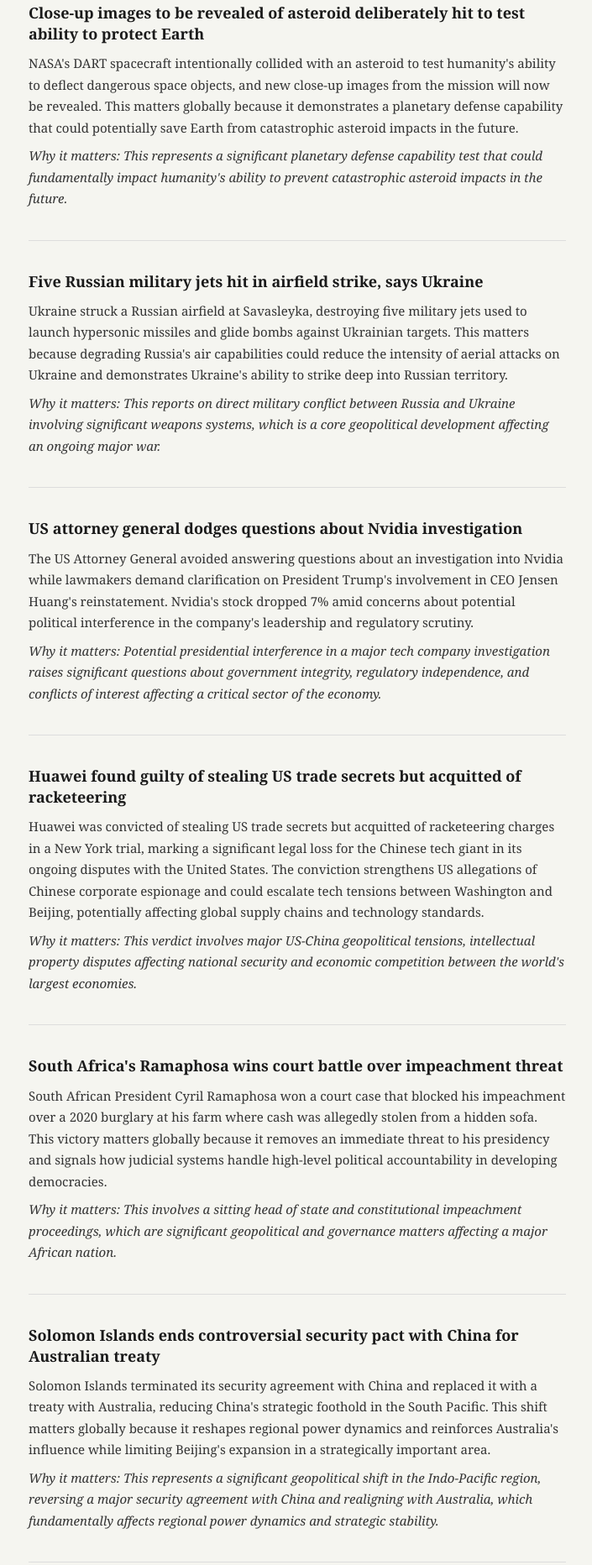
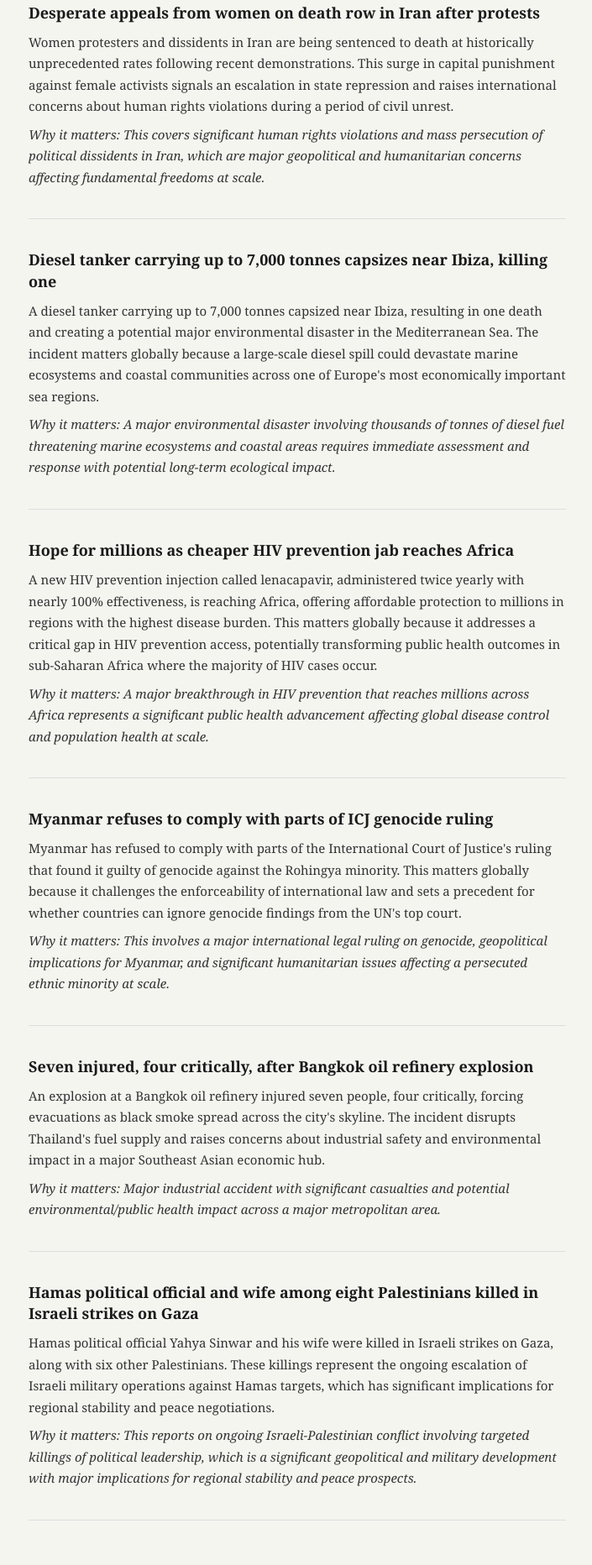
Before and after one commit to bm1815/essential-news, a plain HTML site: page index.html in a window 1280 px wide. Shown: the part 848-2712 px from the top of the page at 84% size, without its empty margins (286-991 px from the left). Drawn offline with Linux system fonts and the light colour scheme.

Commit message:
Update news 2026-11-26

```diff
--- a/index.html
+++ b/index.html
@@ -86,58 +86,56 @@
 
     <header>
         <h1>Essential News</h1>
-        <p>November 25, 2026 — 8 stories that matter</p>
+        <p>November 26, 2026 — 8 stories that matter</p>
     </header>
 
 
     <div class="story">
-        <h2><a href="https://www.bbc.co.uk/news/articles/cmx27g533zwyo?at_medium=RSS&at_campaign=rss" target="_blank">Russia's own figures show it has lost nearly 500,000 people in Ukraine war</a></h2>
-        <p>Russia's leaked internal data confirms approximately 500,000 military and civilian casualties since the full-scale invasion of Ukraine began, representing an unprecedented loss that is reshaping Russian demographics. This verified figure matters globally because it demonstrates the war's massive human cost, complicates narratives from both sides, and signals potential long-term consequences for Russia's population and military capacity.</p>
-        <p class="reason">Why it matters: This reveals significant human costs and military casualties from a major ongoing conflict with major geopolitical implications for Europe and global stability.</p>
+        <h2><a href="https://www.bbc.co.uk/news/articles/cqlymky8kpzjo?at_medium=RSS&at_campaign=rss" target="_blank">German boat dealer suspected of supplying Channel smuggling gangs, BBC finds</a></h2>
+        <p>A German boat dealer is suspected of supplying vessels and engines to human trafficking gangs operating in the English Channel, with nearly a third of crossings in early 2026 allegedly linked to his firm. This matters globally because it reveals how organized smuggling networks exploit legal commercial supply chains to facilitate dangerous illegal migrations that endanger lives across international borders.</p>
+        <p class="reason">Why it matters: This reveals a significant supply chain enabling human trafficking and illegal migration across the Channel, which affects border security, public policy, and international law enforcement coordination between nations.</p>
     </div>
 
     <div class="story">
-        <h2><a href="https://www.bbc.co.uk/news/articles/cw24e17v9e51o?at_medium=RSS&at_campaign=rss" target="_blank">My family were killed in Ukraine. My mum blamed Zelensky's troops - the truth is complicated</a></h2>
-        <p>I don't have access to the full article text, so I can't provide an accurate 2-sentence summary of the specific details and findings from this BBC investigation.
-
-To give you a proper summary focused on what happened and why it matters globally, I would need to read the complete story. If you can share the article text or more details about the investigation's findings, I'd be happy to summarize it for you.</p>
-        <p class="reason">Why it matters: This investigates documented civilian casualties and alleged war crimes in an active conflict with major geopolitical implications, touching on accountability and the human cost of war.</p>
+        <h2><a href="https://www.bbc.co.uk/news/videos/cvglrz5yr79go?at_medium=RSS&at_campaign=rss" target="_blank">Watch: BBC confronts German man suspected of supplying migrant gangs with small boats</a></h2>
+        <p>A German man suspected of supplying boats to migrant smuggling gangs is fighting extradition to France, where he faces charges including human trafficking and manslaughter. His case highlights the criminal networks profiting from dangerous migrant crossings across the English Channel, a major route for undocumented immigration to Europe.</p>
+        <p class="reason">Why it matters: Human smuggling operations and migrant trafficking are significant transnational crime issues with geopolitical and humanitarian implications affecting policy and international law enforcement.</p>
     </div>
 
     <div class="story">
-        <h2><a href="https://www.bbc.co.uk/news/articles/cw8dv112r5gmo?at_medium=RSS&at_campaign=rss" target="_blank">Close-up images to be revealed of asteroid deliberately hit to test ability to protect Earth</a></h2>
-        <p>NASA's DART spacecraft intentionally collided with an asteroid to test humanity's ability to deflect dangerous space objects, and new close-up images from the mission will now be revealed. This matters globally because it demonstrates a planetary defense capability that could potentially save Earth from catastrophic asteroid impacts in the future.</p>
-        <p class="reason">Why it matters: This represents a significant planetary defense capability test that could fundamentally impact humanity's ability to prevent catastrophic asteroid impacts in the future.</p>
+        <h2><a href="https://www.bbc.co.uk/news/articles/cm8x0ve4yd7wo?at_medium=RSS&at_campaign=rss" target="_blank">Desperate appeals from women on death row in Iran after protests</a></h2>
+        <p>Women protesters and dissidents in Iran are being sentenced to death at historically unprecedented rates following recent demonstrations. This surge in capital punishment against female activists signals an escalation in state repression and raises international concerns about human rights violations during a period of civil unrest.</p>
+        <p class="reason">Why it matters: This covers significant human rights violations and mass persecution of political dissidents in Iran, which are major geopolitical and humanitarian concerns affecting fundamental freedoms at scale.</p>
     </div>
 
     <div class="story">
-        <h2><a href="https://www.bbc.co.uk/news/articles/ck9q8xp5r5pgo?at_medium=RSS&at_campaign=rss" target="_blank">Five Russian military jets hit in airfield strike, says Ukraine</a></h2>
-        <p>Ukraine struck a Russian airfield at Savasleyka, destroying five military jets used to launch hypersonic missiles and glide bombs against Ukrainian targets. This matters because degrading Russia's air capabilities could reduce the intensity of aerial attacks on Ukraine and demonstrates Ukraine's ability to strike deep into Russian territory.</p>
-        <p class="reason">Why it matters: This reports on direct military conflict between Russia and Ukraine involving significant weapons systems, which is a core geopolitical development affecting an ongoing major war.</p>
+        <h2><a href="https://www.bbc.co.uk/news/articles/c9gklryvj24do?at_medium=RSS&at_campaign=rss" target="_blank">Diesel tanker carrying up to 7,000 tonnes capsizes near Ibiza, killing one</a></h2>
+        <p>A diesel tanker carrying up to 7,000 tonnes capsized near Ibiza, resulting in one death and creating a potential major environmental disaster in the Mediterranean Sea. The incident matters globally because a large-scale diesel spill could devastate marine ecosystems and coastal communities across one of Europe's most economically important sea regions.</p>
+        <p class="reason">Why it matters: A major environmental disaster involving thousands of tonnes of diesel fuel threatening marine ecosystems and coastal areas requires immediate assessment and response with potential long-term ecological impact.</p>
     </div>
 
     <div class="story">
-        <h2><a href="https://www.bbc.co.uk/news/articles/crpdw1qx7jgxo?at_medium=RSS&at_campaign=rss" target="_blank">US attorney general dodges questions about Nvidia investigation</a></h2>
-        <p>The US Attorney General avoided answering questions about an investigation into Nvidia while lawmakers demand clarification on President Trump's involvement in CEO Jensen Huang's reinstatement. Nvidia's stock dropped 7% amid concerns about potential political interference in the company's leadership and regulatory scrutiny.</p>
-        <p class="reason">Why it matters: Potential presidential interference in a major tech company investigation raises significant questions about government integrity, regulatory independence, and conflicts of interest affecting a critical sector of the economy.</p>
+        <h2><a href="https://www.bbc.co.uk/news/articles/cmly7jve72r2o?at_medium=RSS&at_campaign=rss" target="_blank">Hope for millions as cheaper HIV prevention jab reaches Africa</a></h2>
+        <p>A new HIV prevention injection called lenacapavir, administered twice yearly with nearly 100% effectiveness, is reaching Africa, offering affordable protection to millions in regions with the highest disease burden. This matters globally because it addresses a critical gap in HIV prevention access, potentially transforming public health outcomes in sub-Saharan Africa where the majority of HIV cases occur.</p>
+        <p class="reason">Why it matters: A major breakthrough in HIV prevention that reaches millions across Africa represents a significant public health advancement affecting global disease control and population health at scale.</p>
     </div>
 
     <div class="story">
-        <h2><a href="https://www.bbc.co.uk/news/articles/cmy49ngydqzpo?at_medium=RSS&at_campaign=rss" target="_blank">Huawei found guilty of stealing US trade secrets but acquitted of racketeering</a></h2>
-        <p>Huawei was convicted of stealing US trade secrets but acquitted of racketeering charges in a New York trial, marking a significant legal loss for the Chinese tech giant in its ongoing disputes with the United States. The conviction strengthens US allegations of Chinese corporate espionage and could escalate tech tensions between Washington and Beijing, potentially affecting global supply chains and technology standards.</p>
-        <p class="reason">Why it matters: This verdict involves major US-China geopolitical tensions, intellectual property disputes affecting national security and economic competition between the world's largest economies.</p>
+        <h2><a href="https://www.bbc.co.uk/news/articles/c61wr87wyg5wo?at_medium=RSS&at_campaign=rss" target="_blank">Myanmar refuses to comply with parts of ICJ genocide ruling</a></h2>
+        <p>Myanmar has refused to comply with parts of the International Court of Justice's ruling that found it guilty of genocide against the Rohingya minority. This matters globally because it challenges the enforceability of international law and sets a precedent for whether countries can ignore genocide findings from the UN's top court.</p>
+        <p class="reason">Why it matters: This involves a major international legal ruling on genocide, geopolitical implications for Myanmar, and significant humanitarian issues affecting a persecuted ethnic minority at scale.</p>
     </div>
 
     <div class="story">
-        <h2><a href="https://www.bbc.co.uk/news/articles/cq4gn6gj3z37o?at_medium=RSS&at_campaign=rss" target="_blank">South Africa's Ramaphosa wins court battle over impeachment threat</a></h2>
-        <p>South African President Cyril Ramaphosa won a court case that blocked his impeachment over a 2020 burglary at his farm where cash was allegedly stolen from a hidden sofa. This victory matters globally because it removes an immediate threat to his presidency and signals how judicial systems handle high-level political accountability in developing democracies.</p>
-        <p class="reason">Why it matters: This involves a sitting head of state and constitutional impeachment proceedings, which are significant geopolitical and governance matters affecting a major African nation.</p>
+        <h2><a href="https://www.bbc.co.uk/news/articles/crx209kwk4kzo?at_medium=RSS&at_campaign=rss" target="_blank">Seven injured, four critically, after Bangkok oil refinery explosion</a></h2>
+        <p>An explosion at a Bangkok oil refinery injured seven people, four critically, forcing evacuations as black smoke spread across the city's skyline. The incident disrupts Thailand's fuel supply and raises concerns about industrial safety and environmental impact in a major Southeast Asian economic hub.</p>
+        <p class="reason">Why it matters: Major industrial accident with significant casualties and potential environmental/public health impact across a major metropolitan area.</p>
     </div>
 
     <div class="story">
-        <h2><a href="https://www.bbc.co.uk/news/articles/ckdd1z2gvlgno?at_medium=RSS&at_campaign=rss" target="_blank">Solomon Islands ends controversial security pact with China for Australian treaty</a></h2>
-        <p>Solomon Islands terminated its security agreement with China and replaced it with a treaty with Australia, reducing China's strategic foothold in the South Pacific. This shift matters globally because it reshapes regional power dynamics and reinforces Australia's influence while limiting Beijing's expansion in a strategically important area.</p>
-        <p class="reason">Why it matters: This represents a significant geopolitical shift in the Indo-Pacific region, reversing a major security agreement with China and realigning with Australia, which fundamentally affects regional power dynamics and strategic stability.</p>
+        <h2><a href="https://www.bbc.co.uk/news/articles/cqvg2n4mzl1jo?at_medium=RSS&at_campaign=rss" target="_blank">Hamas political official and wife among eight Palestinians killed in Israeli strikes on Gaza</a></h2>
+        <p>Hamas political official Yahya Sinwar and his wife were killed in Israeli strikes on Gaza, along with six other Palestinians. These killings represent the ongoing escalation of Israeli military operations against Hamas targets, which has significant implications for regional stability and peace negotiations.</p>
+        <p class="reason">Why it matters: This reports on ongoing Israeli-Palestinian conflict involving targeted killings of political leadership, which is a significant geopolitical and military development with major implications for regional stability and peace prospects.</p>
     </div>
 
 
```
